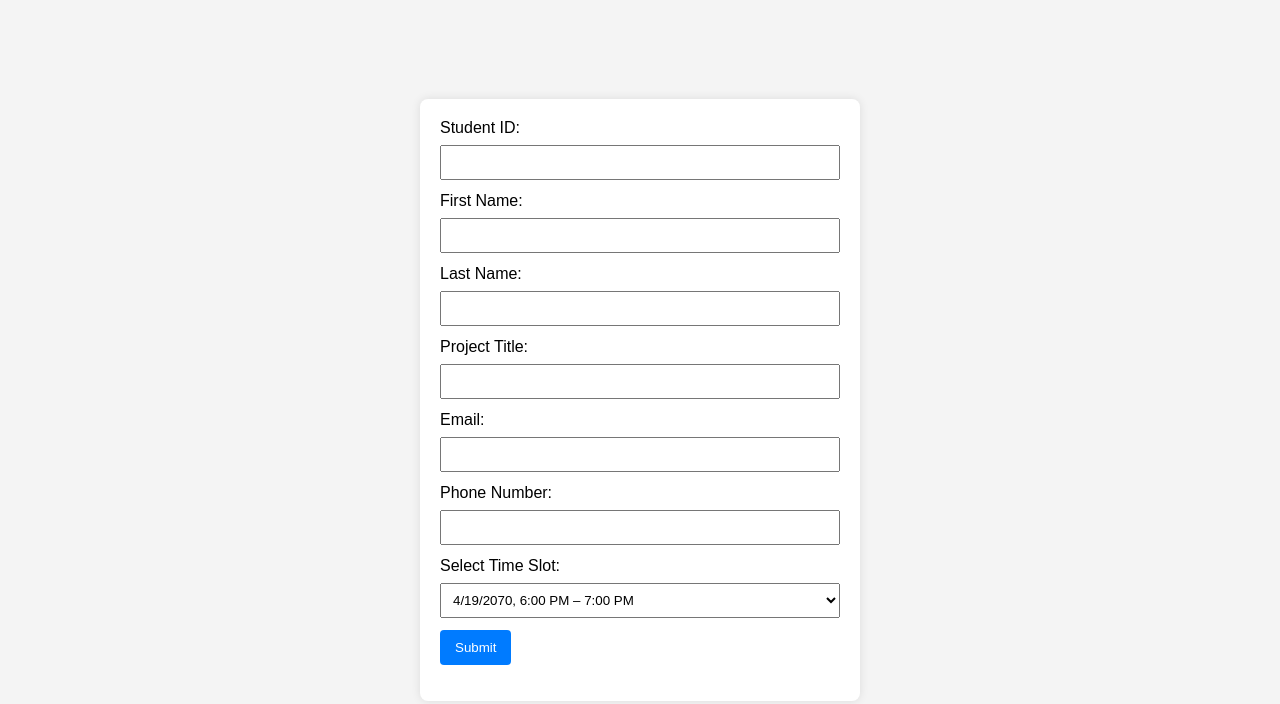
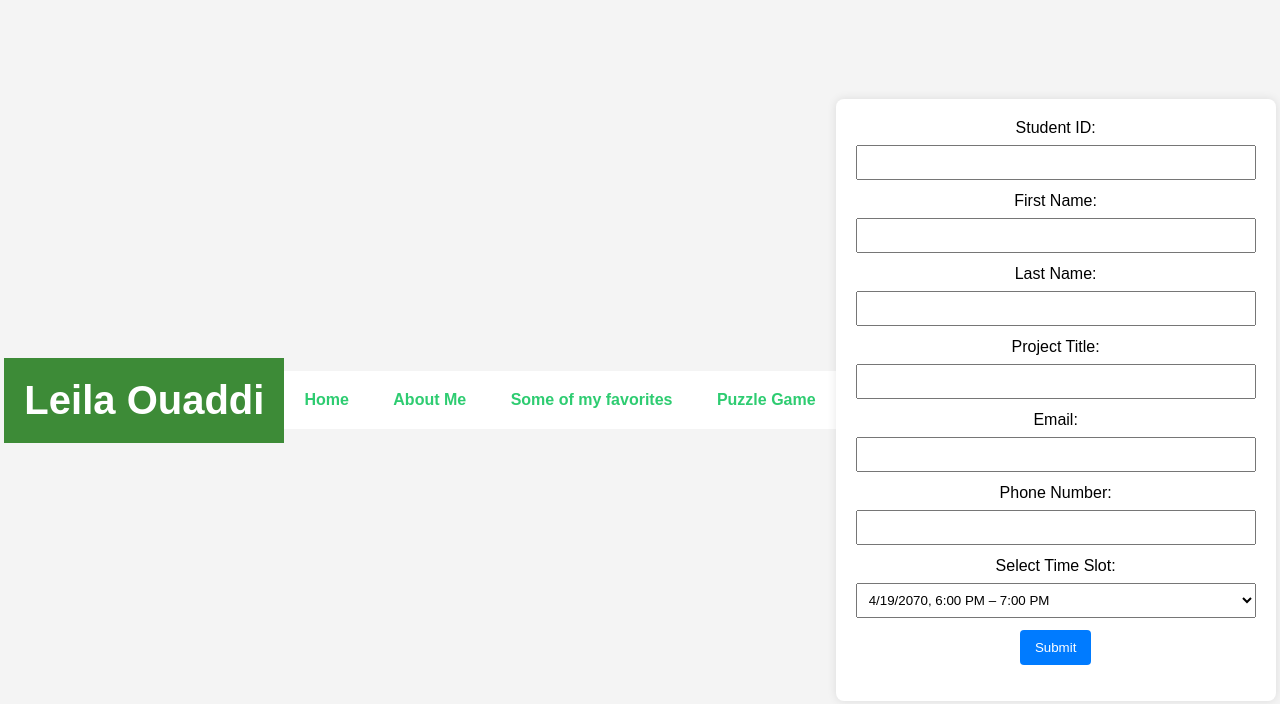
Before and after one commit to leilaouaddi/LeilaOuaddi.github.io, a plain HTML site: page studentreg.html in a window 1280 px wide. Drawn offline with Linux system fonts and the light colour scheme.

Commit message:
Update studentreg.html

```diff
--- a/studentreg.html
+++ b/studentreg.html
@@ -1,4 +1,31 @@
 <!DOCTYPE html>
+<html>
+
+
+
+<head>
+<meta charset="UTF-8">
+<title>Leila Ouaddi</title>
+<meta name="viewport" content="width=device-width, initial-scale=1">
+<style>
+@import url(indexstyles.css);
+</style>
+</head>
+<header>
+<h1>Leila Ouaddi <height="200" width="400"></h1>
+</header>
+<body>
+  <nav>
+    <ul>
+	<li><a href="index.html">Home</a></li>
+ 	<li><a href="Me.html">About Me</a></li>
+	<li><a href="SO.html">Some of my favorites</a></li>
+	<li><a href="Puzzle.html">Puzzle Game</a></li>
+
+
+    </ul>
+  </nav>
+	<body>
 <html lang="en">
 <head>
     <meta charset="UTF-8">
```
